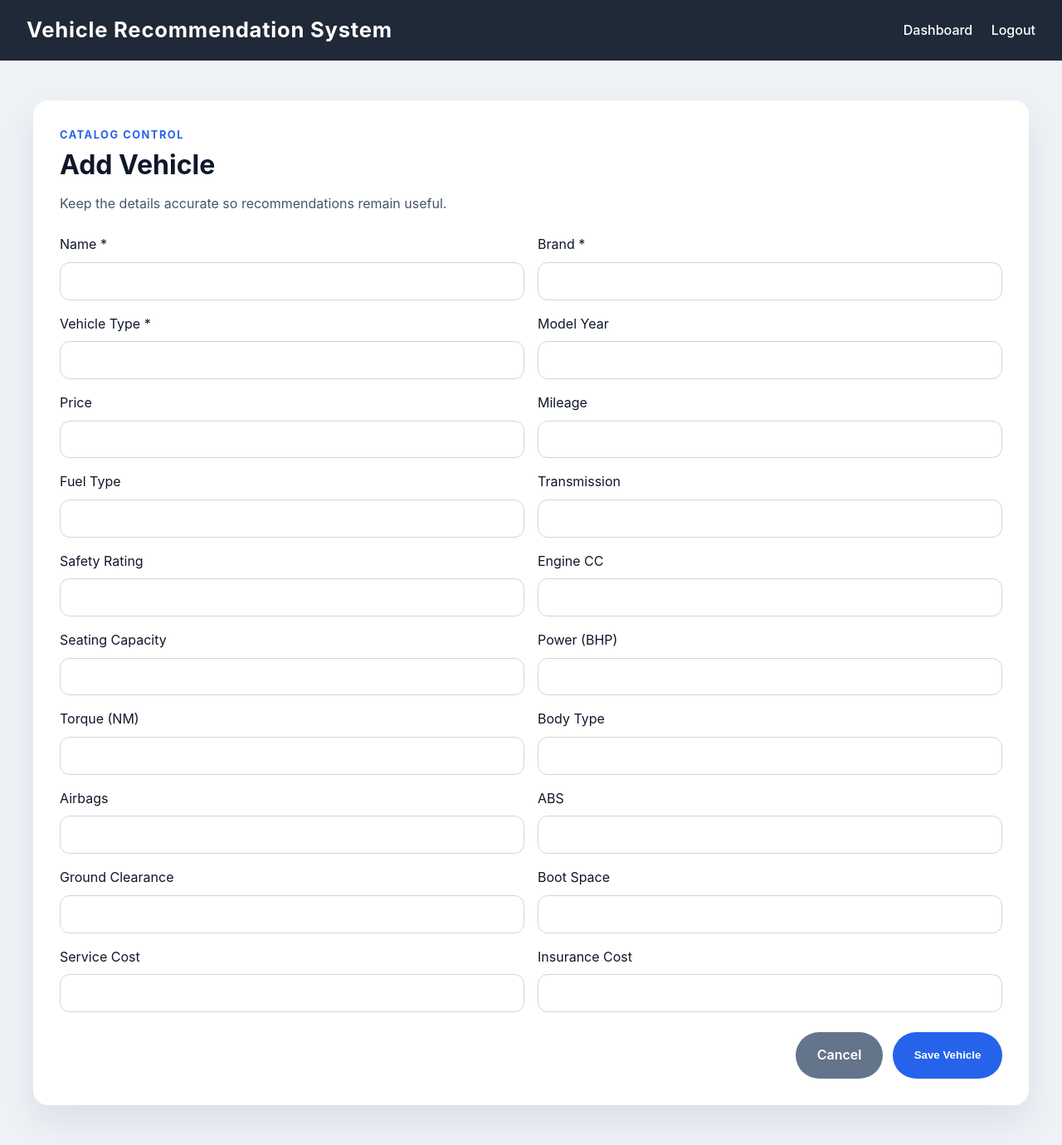
After one commit to AnalaTharun2004/AI-Vehicle-Recommendation-system, a Flask app: page /admin/vehicles/new in a window 1280 px wide. The commit adds this page. Shown: the whole page at 83% size. Run offline with Flask 3, Linux system fonts and the light colour scheme; a user stored in the database is signed in.

Commit message:
Add admin vehicle management dashboard

```diff
--- a/app.py
+++ b/app.py
@@ -1,10 +1,15 @@
-from flask import Flask, render_template, request, jsonify, redirect, url_for, flash
+from functools import wraps
+from flask import Flask, render_template, request, jsonify, redirect, url_for, flash, session
 import sqlite3
 import os
+import secrets
 from werkzeug.security import generate_password_hash, check_password_hash
 
 app = Flask(__name__)
-app.secret_key = 'your-secret-key-here'
+app.secret_key = os.environ.get('SECRET_KEY', 'development-secret-key-change-me')
+
+ADMIN_EMAIL = os.environ.get('ADMIN_EMAIL', 'admin@vehicleai.com')
+ADMIN_PASSWORD = os.environ.get('ADMIN_PASSWORD', 'admin123')
 
 BASE_DIR = os.path.abspath(os.path.dirname(__file__))
 DATABASE = os.path.join(BASE_DIR, 'database', 'vehicle.db')
@@ -83,6 +88,144 @@ def get_featured_vehicles(limit=6):
     rows = cursor.fetchall()
     conn.close()
     return rows
+
+
+def admin_required(view):
+    @wraps(view)
+    def wrapped_view(*args, **kwargs):
+        if not session.get('is_admin'):
+            return redirect(url_for('admin_login', next=request.path))
+        return view(*args, **kwargs)
+    return wrapped_view
+
+
+VEHICLE_FIELDS = [
+    ('name', 'Name', 'text', True),
+    ('brand', 'Brand', 'text', True),
+    ('type', 'Vehicle Type', 'text', True),
+    ('model_year', 'Model Year', 'number', False),
+    ('price', 'Price', 'number', False),
+    ('mileage', 'Mileage', 'number', False),
+    ('fuel_type', 'Fuel Type', 'text', False),
+    ('transmission', 'Transmission', 'text', False),
+    ('safety_rating', 'Safety Rating', 'number', False),
+    ('engine_cc', 'Engine CC', 'number', False),
+    ('seating_capacity', 'Seating Capacity', 'number', False),
+    ('power_bhp', 'Power (BHP)', 'number', False),
+    ('torque_nm', 'Torque (NM)', 'number', False),
+    ('body_type', 'Body Type', 'text', False),
+    ('airbags', 'Airbags', 'number', False),
+    ('abs', 'ABS', 'text', False),
+    ('ground_clearance', 'Ground Clearance', 'number', False),
+    ('boot_space', 'Boot Space', 'number', False),
+    ('service_cost', 'Service Cost', 'number', False),
+    ('insurance_cost', 'Insurance Cost', 'number', False),
+]
+
+
+def vehicle_form_values():
+    values = {}
+    try:
+        for field, _, field_type, required in VEHICLE_FIELDS:
+            raw_value = request.form.get(field, '').strip()
+            if required and not raw_value:
+                raise ValueError(f'{field.replace("_", " ").title()} is required')
+            if not raw_value:
+                values[field] = None
+            elif field_type == 'number':
+                values[field] = float(raw_value) if field == 'safety_rating' else int(raw_value)
+            else:
+                values[field] = raw_value
+    except ValueError as error:
+        raise ValueError(f'Enter valid vehicle details: {error}') from error
+    return values
+
+
+@app.route('/admin/login', methods=['GET', 'POST'])
+def admin_login():
+    if session.get('is_admin'):
+        return redirect(url_for('admin_dashboard'))
+    if request.method == 'POST':
+        email = request.form.get('email', '').strip()
+        password = request.form.get('password', '')
+        if secrets.compare_digest(email, ADMIN_EMAIL) and secrets.compare_digest(password, ADMIN_PASSWORD):
+            session['is_admin'] = True
+            return redirect(request.args.get('next') or url_for('admin_dashboard'))
+        flash('Invalid administrator email or password')
+    return render_template('admin_login.html')
+
+
+@app.route('/admin/logout')
+def admin_logout():
+    session.pop('is_admin', None)
+    return redirect(url_for('admin_login'))
+
+
+@app.route('/admin')
+@admin_required
+def admin_dashboard():
+    conn = get_db_connection()
+    vehicles = conn.execute('SELECT * FROM vehicles ORDER BY vehicle_id DESC').fetchall()
+    users_count = conn.execute('SELECT COUNT(*) FROM users').fetchone()[0]
+    conn.close()
+    return render_template('admin_dashboard.html', vehicles=vehicles, users_count=users_count)
+
+
+@app.route('/admin/vehicles/new', methods=['GET', 'POST'])
+@admin_required
+def create_vehicle():
+    if request.method == 'POST':
+        try:
+            values = vehicle_form_values()
+        except ValueError as error:
+            flash(str(error))
+            return render_template('vehicle_form.html', vehicle=request.form, fields=VEHICLE_FIELDS, title='Add Vehicle')
+        conn = get_db_connection()
+        columns = ', '.join(values)
+        placeholders = ', '.join('?' for _ in values)
+        conn.execute(f'INSERT INTO vehicles ({columns}) VALUES ({placeholders})', tuple(values.values()))
+        conn.commit()
+        conn.close()
+        flash('Vehicle created successfully')
+        return redirect(url_for('admin_dashboard'))
+    return render_template('vehicle_form.html', vehicle={}, fields=VEHICLE_FIELDS, title='Add Vehicle')
+
+
+@app.route('/admin/vehicles/<int:vehicle_id>/edit', methods=['GET', 'POST'])
+@admin_required
+def edit_vehicle(vehicle_id):
+    conn = get_db_connection()
+    vehicle = conn.execute('SELECT * FROM vehicles WHERE vehicle_id = ?', (vehicle_id,)).fetchone()
+    if vehicle is None:
+        conn.close()
+        flash('Vehicle not found')
+        return redirect(url_for('admin_dashboard'))
+    if request.method == 'POST':
+        try:
+            values = vehicle_form_values()
+        except ValueError as error:
+            conn.close()
+            flash(str(error))
+            return render_template('vehicle_form.html', vehicle=request.form, fields=VEHICLE_FIELDS, title='Edit Vehicle')
+        assignments = ', '.join(f'{field} = ?' for field in values)
+        conn.execute(f'UPDATE vehicles SET {assignments} WHERE vehicle_id = ?', (*values.values(), vehicle_id))
+        conn.commit()
+        conn.close()
+        flash('Vehicle updated successfully')
+        return redirect(url_for('admin_dashboard'))
+    conn.close()
+    return render_template('vehicle_form.html', vehicle=vehicle, fields=VEHICLE_FIELDS, title='Edit Vehicle')
+
+
+@app.route('/admin/vehicles/<int:vehicle_id>/delete', methods=['POST'])
+@admin_required
+def delete_vehicle(vehicle_id):
+    conn = get_db_connection()
+    conn.execute('DELETE FROM vehicles WHERE vehicle_id = ?', (vehicle_id,))
+    conn.commit()
+    conn.close()
+    flash('Vehicle deleted successfully')
+    return redirect(url_for('admin_dashboard'))
 
 @app.route('/login', methods=['GET', 'POST'])
 def login():
--- a/static/css/style.css
+++ b/static/css/style.css
@@ -401,6 +401,114 @@ button:hover,
     font-weight: 600;
 }
 
+/* Admin */
+.admin-page {
+    padding: 1rem 0;
+}
+
+.admin-header {
+    display: flex;
+    justify-content: space-between;
+    align-items: end;
+    gap: 1rem;
+    margin-bottom: 1.5rem;
+}
+
+.admin-header h2,
+.form-container h2 {
+    color: #0f172a;
+    font-size: 2rem;
+}
+
+.admin-header p,
+.form-container .section-header p {
+    color: #475569;
+}
+
+.eyebrow {
+    color: #2563eb !important;
+    font-size: 0.8rem;
+    font-weight: 700;
+    letter-spacing: 0.12em;
+    text-transform: uppercase;
+}
+
+.admin-stats {
+    display: flex;
+    gap: 1rem;
+    margin-bottom: 1.5rem;
+}
+
+.admin-stats div {
+    min-width: 150px;
+    padding: 1rem 1.25rem;
+    background: #eff6ff;
+    border: 1px solid #bfdbfe;
+    border-radius: 14px;
+}
+
+.admin-stats strong,
+.admin-stats span {
+    display: block;
+}
+
+.admin-stats strong {
+    color: #1d4ed8;
+    font-size: 1.5rem;
+}
+
+.admin-stats span {
+    color: #475569;
+    font-size: 0.9rem;
+}
+
+.actions {
+    display: flex;
+    align-items: center;
+    gap: 0.5rem;
+}
+
+.actions form {
+    margin: 0;
+}
+
+.btn-small {
+    padding: 0.55rem 0.85rem;
+    font-size: 0.85rem;
+    text-decoration: none;
+}
+
+.btn-danger {
+    background: #dc2626;
+}
+
+.btn-danger:hover {
+    background: #b91c1c;
+}
+
+.btn-muted {
+    background: #64748b;
+    text-decoration: none;
+}
+
+.form-container {
+    background: white;
+    border-radius: 18px;
+    box-shadow: 0 20px 40px rgba(15, 23, 42, 0.08);
+    padding: 2rem;
+}
+
+.vehicle-form {
+    margin-top: 1.5rem;
+}
+
+.form-actions {
+    display: flex;
+    justify-content: flex-end;
+    gap: 0.75rem;
+    margin-top: 1.5rem;
+}
+
 /* Table */
 .table-wrap {
     overflow-x: auto;
@@ -447,4 +555,13 @@ table tbody tr:hover {
     .navbar ul {
         gap: 1rem;
     }
+
+    .admin-header {
+        align-items: flex-start;
+        flex-direction: column;
+    }
+
+    .admin-stats {
+        flex-wrap: wrap;
+    }
 }
--- a/templates/index.html
+++ b/templates/index.html
@@ -15,6 +15,7 @@
                 <li><a href="/login">Login</a></li>
                 <li><a href="/register">Register</a></li>
                 <li><a href="/users">Users</a></li>
+                <li><a href="{{ url_for('admin_login') }}">Admin</a></li>
             </ul>
         </div>
     </nav>
--- a/templates/login.html
+++ b/templates/login.html
@@ -14,7 +14,7 @@
                 <li><a href="/">Home</a></li>
                 <li><a href="/login">Login</a></li>
                 <li><a href="/register">Register</a></li>
-                <li><a href="/users">Users</a></li>
+                <li><a href="{{ url_for('admin_login') }}">Admin</a></li>
             </ul>
         </div>
     </nav>
--- a/templates/register.html
+++ b/templates/register.html
@@ -15,6 +15,7 @@
                 <li><a href="/login">Login</a></li>
                 <li><a href="/register">Register</a></li>
                 <li><a href="/users">Users</a></li>
+                <li><a href="{{ url_for('admin_login') }}">Admin</a></li>
             </ul>
         </div>
     </nav>
--- a/templates/users.html
+++ b/templates/users.html
@@ -15,6 +15,7 @@
                 <li><a href="/login">Login</a></li>
                 <li><a href="/register">Register</a></li>
                 <li><a href="/users">Users</a></li>
+                <li><a href="{{ url_for('admin_login') }}">Admin</a></li>
             </ul>
         </div>
     </nav>
--- /dev/null
+++ b/templates/vehicle_form.html
@@ -0,0 +1,19 @@
+<!DOCTYPE html>
+<html lang="en">
+<head>
+    <meta charset="UTF-8">
+    <meta name="viewport" content="width=device-width, initial-scale=1.0">
+    <title>{{ title }}</title>
+    <link rel="stylesheet" href="{{ url_for('static', filename='css/style.css') }}">
+</head>
+<body>
+    <nav><div class="navbar"><h1>Vehicle Recommendation System</h1><ul><li><a href="{{ url_for('admin_dashboard') }}">Dashboard</a></li><li><a href="{{ url_for('admin_logout') }}">Logout</a></li></ul></div></nav>
+    <main><section class="admin-page"><div class="container form-container">
+        <div class="section-header"><p class="eyebrow">Catalog control</p><h2>{{ title }}</h2><p>Keep the details accurate so recommendations remain useful.</p></div>
+        {% with messages = get_flashed_messages() %}{% if messages %}<div class="messages">{% for message in messages %}<p>{{ message }}</p>{% endfor %}</div>{% endif %}{% endwith %}
+        <form method="POST" class="vehicle-form"><div class="form-grid">
+            {% for field, label, input_type, required in fields %}<div class="form-group"><label for="{{ field }}">{{ label }}{% if required %} *{% endif %}</label><input type="{{ input_type }}" id="{{ field }}" name="{{ field }}" value="{{ vehicle[field] if vehicle[field] is defined and vehicle[field] is not none else '' }}"{% if input_type == 'number' and field == 'safety_rating' %} step="0.1"{% endif %}{% if required %} required{% endif %}></div>{% endfor %}
+        </div><div class="form-actions"><a class="btn btn-muted" href="{{ url_for('admin_dashboard') }}">Cancel</a><button type="submit" class="btn btn-primary">Save Vehicle</button></div></form>
+    </div></section></main>
+</body>
+</html>
```
Also changed, not shown: templates/admin_dashboard.html (added, +21 -0 lines), templates/admin_login.html (added, +24 -0 lines).
